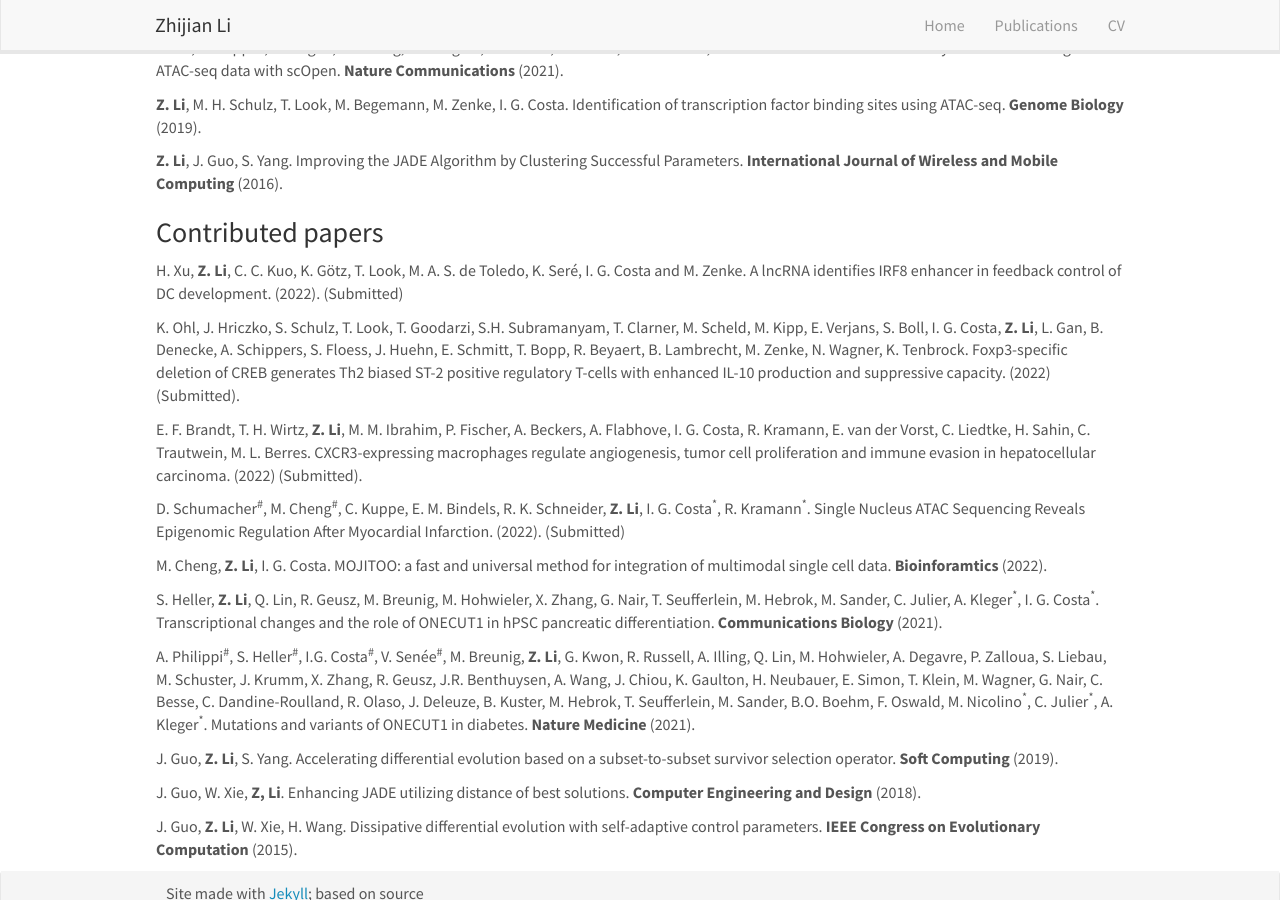
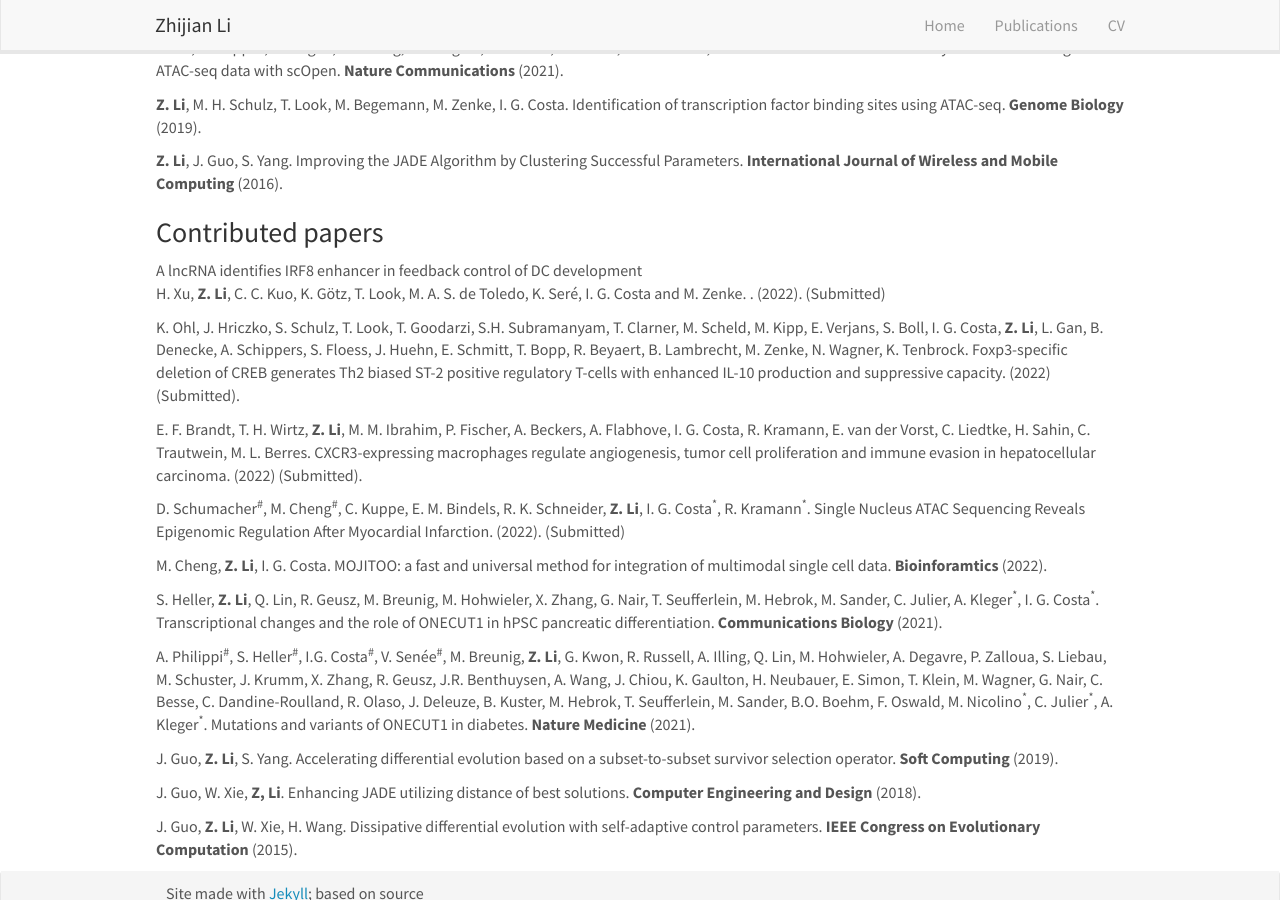
Before and after one commit to lzj1769/lzj1769.github.io, a Jekyll site: the page built from _pages/publications.md, in a window 1280 px wide and 900 px high, scrolled down 483 px. Built offline with Jekyll 4.4.1, drawn with Linux system fonts in a browser that asks for light colours; nearby versions of some CDN libraries.

Commit message:
update pub

```diff
--- a/_pages/publications.md
+++ b/_pages/publications.md
@@ -27,7 +27,8 @@ C. Kuppe<sup>\#</sup>, R. O. R. Flores<sup>\#</sup>, **Z. Li<sup>\#</sup>**, S.
 
 ### Contributed papers
 
-H. Xu, **Z. Li**, C. C. Kuo, K. Götz, T. Look, M. A. S. de Toledo, K. Seré, I. G. Costa and M. Zenke. A lncRNA identifies IRF8 enhancer in feedback control of DC development. (2022). (Submitted)
+A lncRNA identifies IRF8 enhancer in feedback control of DC development \
+H. Xu, **Z. Li**, C. C. Kuo, K. Götz, T. Look, M. A. S. de Toledo, K. Seré, I. G. Costa and M. Zenke. . (2022). (Submitted)
 
 K. Ohl, J. Hriczko, S. Schulz, T. Look, T. Goodarzi, S.H. Subramanyam, T. Clarner, M. Scheld, M. Kipp, E. Verjans, S. Boll, I. G. Costa, **Z. Li**, L. Gan, B. Denecke, A. Schippers, S. Floess, J. Huehn, E. Schmitt, T. Bopp, R. Beyaert, B. Lambrecht, M. Zenke, N. Wagner, K. Tenbrock. Foxp3-specific deletion of CREB generates Th2 biased ST-2 positive regulatory T-cells with enhanced IL-10 production and suppressive capacity. (2022) (Submitted).
 
```
